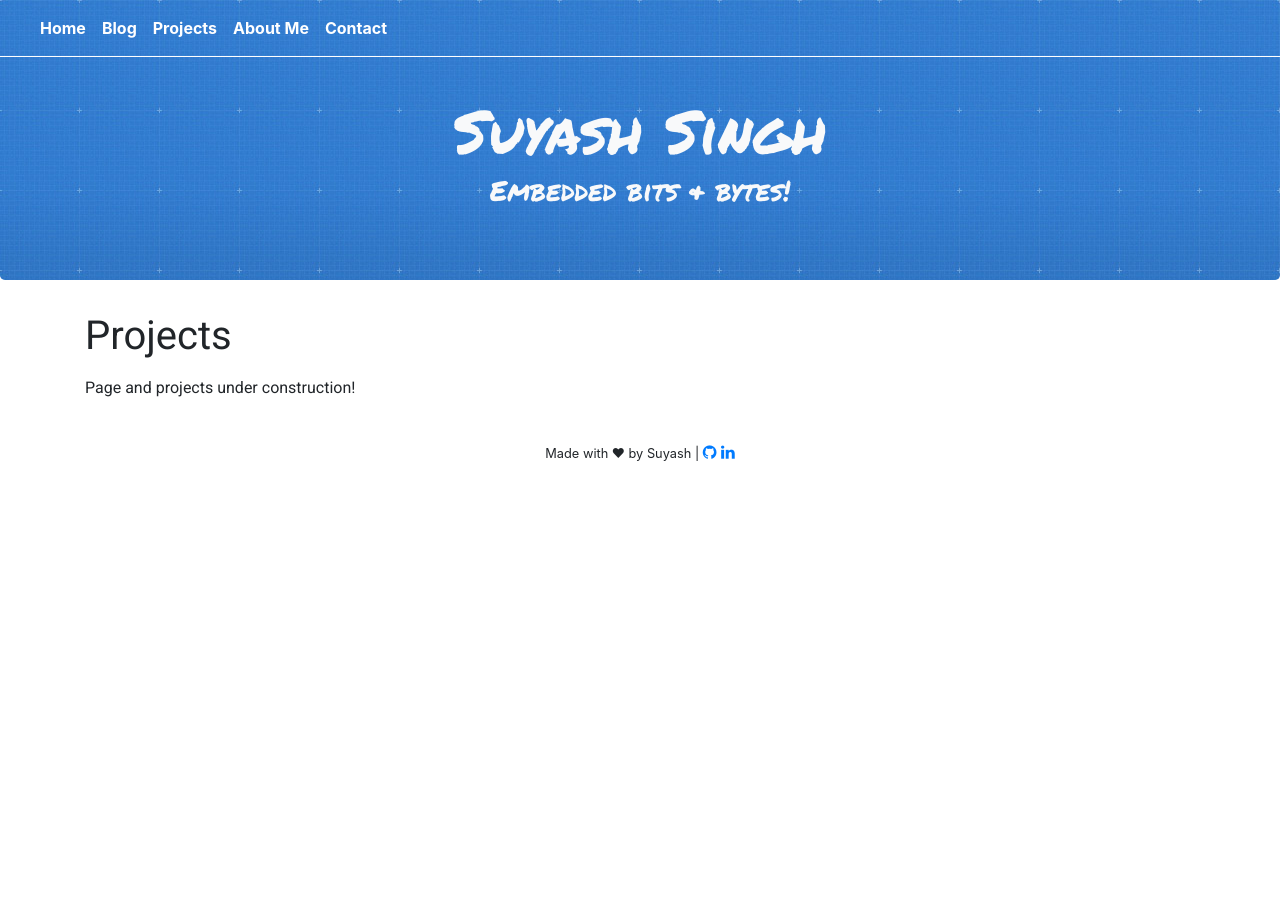
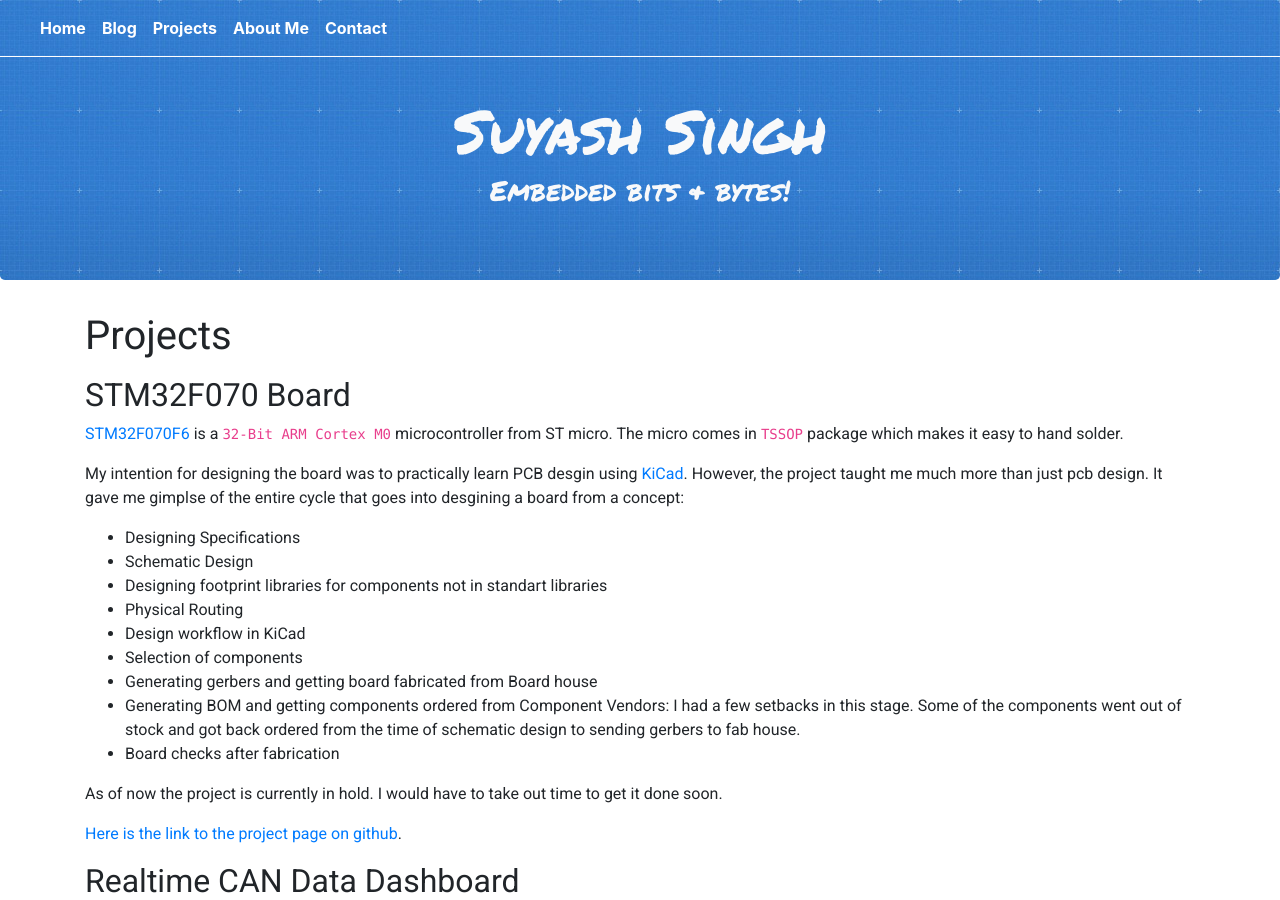
Before and after one commit to suyashsingh/suyashsingh.github.io, a Jekyll site: the page built from projects.md, in a window 1280 px wide and 900 px high. Built offline with Jekyll 4.4.1, drawn with Linux system fonts in a browser that asks for light colours; some web fonts are replaced; some of the changed text lies outside the part shown.

Commit message:
Updated projects page

```diff
--- a/projects.md
+++ b/projects.md
@@ -4,4 +4,38 @@ layout: default
 order: 3
 ---
 
-Page and projects under construction!
+## STM32F070 Board
+[STM32F070F6](https://www.st.com/en/microcontrollers-microprocessors/stm32f070f6.html)
+is a `32-Bit ARM Cortex M0` microcontroller from ST micro. The micro comes in
+`TSSOP` package which makes it easy to hand solder.
+
+My intention for designing the board was to practically learn PCB desgin using
+[KiCad](https://kicad-pcb.org/). However, the project taught me much more than just pcb design. It gave me
+gimplse of the entire cycle that goes into desgining a board from a concept:
+
++ Designing Specifications
++ Schematic Design
++ Designing footprint libraries for components not in standart libraries
++ Physical Routing
++ Design workflow in KiCad
++ Selection of components
++ Generating gerbers and getting board fabricated from Board house
++ Generating BOM and getting components ordered from Component Vendors: I had a few setbacks
+in this stage. Some of the components went out of stock and got back ordered from
+the time of schematic design to sending gerbers to fab house.
++ Board checks after fabrication
+
+As of now the project is currently in hold. I would have to take out time to get
+it done soon.
+
+[Here is the link to the project page on github](https://github.com/suyashsingh/stm32f070-board).
+
+## Realtime CAN Data Dashboard
+This was my major project for completion of PG Diploma in Embedded system Design
+at C-DAC. There were two units in the project: a data acquisition unit and
+a data display unit. The two boards were interconnected via `CAN`. The data acquisition
+unit ran `FreeRTOS` for managing the tasks. `IPC mechanism: Event registers` was used
+for synchronising producer(tasks that reads sensor) and consumer(task the sends
+CAN messages) tasks in the system.
+
+You can find more about the project on [projects section of my linkedin page](https://www.linkedin.com/in/suyash-singh-bitti/).
```
